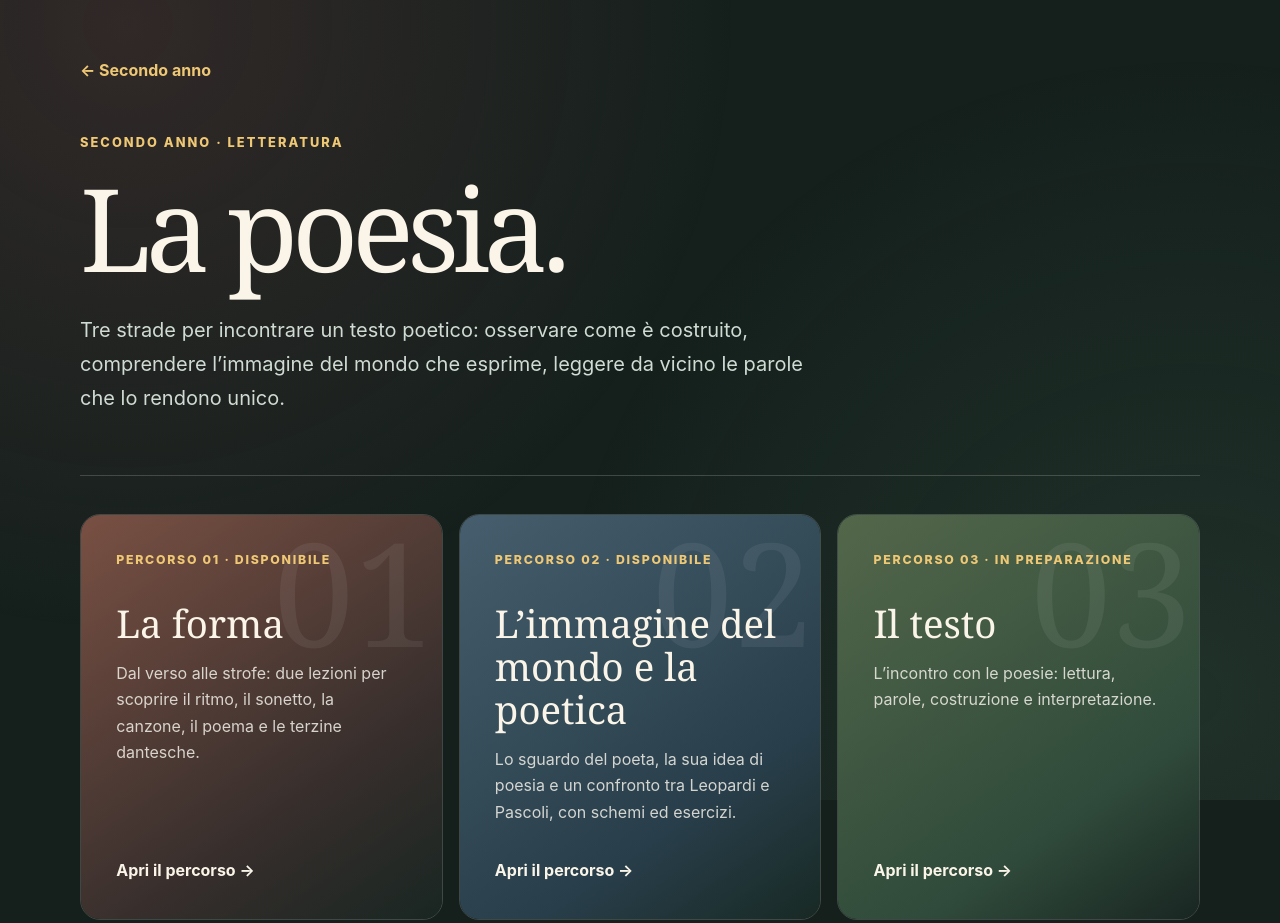
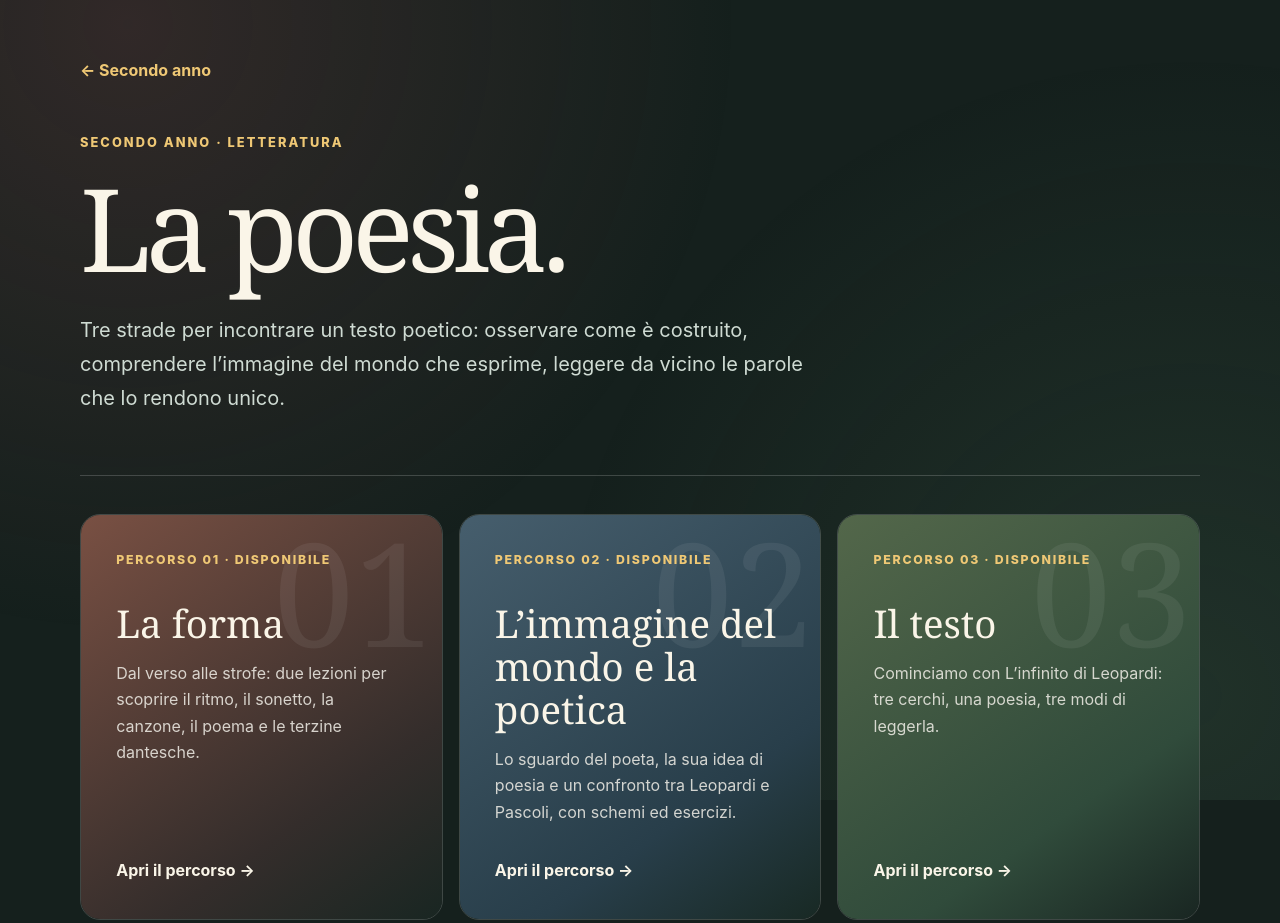
Before and after one commit to gb69prof/II-anno, a website: page Poesia/index.html in a window 1280 px wide. Shown: the top 923 px of the page. Drawn offline with Linux system fonts and the light colour scheme.

Commit message:
Poesia: abilita il terzo percorso Il testo con L'infinito

```diff
--- a/Poesia/index.html
+++ b/Poesia/index.html
@@ -9,5 +9,5 @@
 <section class="tiles" aria-label="Scegli il percorso">
 <a class="tile forma" href="./la-forma/" data-mark="01"><span class="number">Percorso 01 · Disponibile</span><h2>La forma</h2><p>Dal verso alle strofe: due lezioni per scoprire il ritmo, il sonetto, la canzone, il poema e le terzine dantesche.</p><span class="enter">Apri il percorso →</span></a>
 <a class="tile mondo" href="./immagine-del-mondo-e-la-poetica/" data-mark="02"><span class="number">Percorso 02 · Disponibile</span><h2>L’immagine del mondo e la poetica</h2><p>Lo sguardo del poeta, la sua idea di poesia e un confronto tra Leopardi e Pascoli, con schemi ed esercizi.</p><span class="enter">Apri il percorso →</span></a>
-<a class="tile testo" href="./il-testo/" data-mark="03"><span class="number">Percorso 03 · In preparazione</span><h2>Il testo</h2><p>L’incontro con le poesie: lettura, parole, costruzione e interpretazione.</p><span class="enter">Apri il percorso →</span></a>
+<a class="tile testo" href="./il-testo/" data-mark="03"><span class="number">Percorso 03 · Disponibile</span><h2>Il testo</h2><p>Cominciamo con L’infinito di Leopardi: tre cerchi, una poesia, tre modi di leggerla.</p><span class="enter">Apri il percorso →</span></a>
 </section></main><footer><div class="wrap">La poesia · Secondo anno · Materiali di gbprof e Libera</div></footer></body></html>
```
